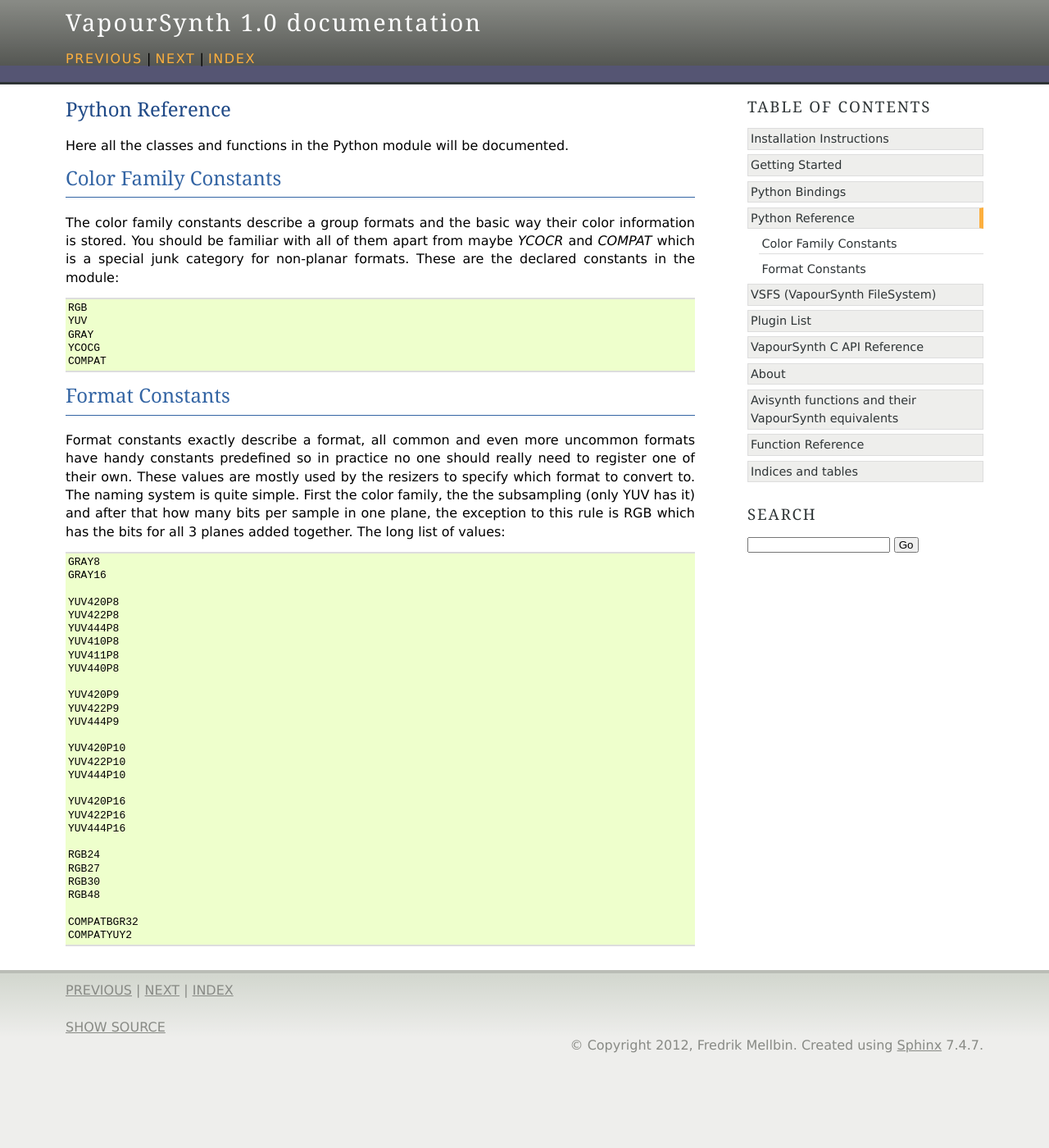
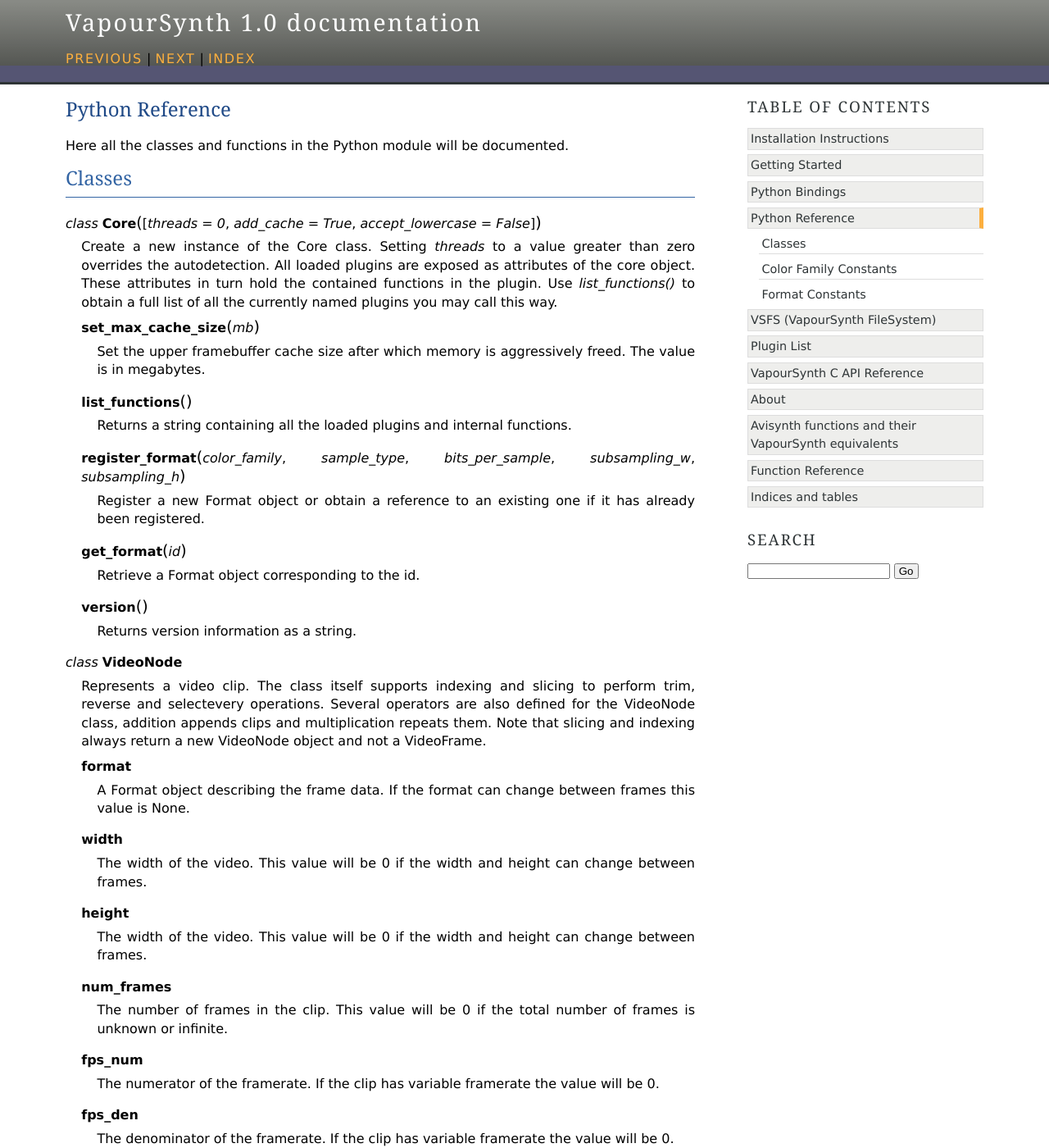
Before and after one commit to vapoursynth/vapoursynth, a Sphinx documentation site: the page built from doc/pythonreference.rst, in a window 1280 px wide and 1400 px high. Shown: the whole window at 82% size. Built offline with Sphinx 7.4.7, drawn with Linux system fonts in a browser that asks for light colours; formulas are drawn with MathJax 3; some of the changed text lies outside the part shown.

Commit message:
Document all important python classes
git-svn-id: http://vapoursynth.googlecode.com/svn/trunk@326 f9120d27-2007-6f97-8312-0f4ebfa7710f

```diff
--- a/doc/pythonreference.rst
+++ b/doc/pythonreference.rst
@@ -1,6 +1,160 @@
 Python Reference
 ================
 Here all the classes and functions in the Python module will be documented.
+
+Classes
+#######
+.. py:class:: Core([threads = 0, add_cache = True, accept_lowercase = False])
+
+   Create a new instance of the Core class. Setting *threads* to a value greater than zero overrides the autodetection.
+   All loaded plugins are exposed as attributes of the core object. These attributes in turn hold the contained functions in the plugin.
+   Use *list_functions()* to obtain a full list of all the currently named plugins you may call this way.
+
+   .. py:method:: set_max_cache_size(mb)
+
+      Set the upper framebuffer cache size after which memory is aggressively freed. The value is in megabytes.
+
+   .. py:method:: list_functions()
+
+      Returns a string containing all the loaded plugins and internal functions.
+
+   .. py:method:: register_format(color_family, sample_type, bits_per_sample, subsampling_w, subsampling_h)
+
+      Register a new Format object or obtain a reference to an existing one if it has already been registered.
+
+   .. py:method:: get_format(id)
+
+      Retrieve a Format object corresponding to the id.
+
+   .. py:method:: version()
+
+      Returns version information as a string.
+
+.. py:class:: VideoNode
+
+   Represents a video clip. The class itself supports indexing and slicing to perform trim, reverse and selectevery operations.
+   Several operators are also defined for the VideoNode class, addition appends clips and multiplication repeats them.
+   Note that slicing and indexing always return a new VideoNode object and not a VideoFrame.
+
+   .. py:attribute:: format
+
+      A Format object describing the frame data. If the format can change between frames this value is None.
+
+   .. py:attribute:: width
+
+      The width of the video. This value will be 0 if the width and height can change between frames.
+
+   .. py:attribute:: height
+
+      The width of the video. This value will be 0 if the width and height can change between frames.
+
+   .. py:attribute:: num_frames
+
+      The number of frames in the clip. This value will be 0 if the total number of frames is unknown or infinite.
+
+   .. py:attribute:: fps_num
+
+      The numerator of the framerate. If the clip has variable framerate the value will be 0.
+
+   .. py:attribute:: fps_den
+
+      The denominator of the framerate. If the clip has variable framerate the value will be 0.
+
+   .. py:attribute:: flags
+
+      Special flags set for this clip. This attribute should normally be ignored.
+
+   .. py:method:: get_frame(n)
+
+      Returns a VideoFrame from position n.
+
+   .. py:method:: output(fileobj[, y4m = False, prefetch = 0, progress_update = None])
+
+      Write the whole clip to the specified file handle. It is possible to pipe to stdout by specifying *sys.stdout* as the file.
+      YUV4MPEG2 headers will be appended when *y4m* is true.
+      The current progress can be reported by passing a callback function of the form *func(current_frame, total_frame)* to *progress_update*.
+      The *prefetch* argument is only for debugging purposes.
+
+.. py:class:: VideoFrame
+
+      This class represents a video frame and all metadata attached to it.
+
+   .. py:attribute:: format
+
+      A Format object describing the frame data.
+
+   .. py:attribute:: width
+
+      The width of the frame.
+
+   .. py:attribute:: height
+
+      The height of the frame.
+
+   .. py:attribute:: readonly
+
+      If *readonly* is True the frame data and properties cannot be modified.
+
+   .. py:attribute:: props
+
+      This attribute holds all the frame's properties mapped as sub-attributes.
+
+   .. py:method:: copy()
+
+      Returns a writable copy of the frame.
+
+   .. py:method:: get_read_ptr(plane)
+
+      Returns a pointer to the raw frame data. The data may not be modified.
+
+   .. py:method:: get_write_ptr(plane)
+
+      Returns a pointer to the raw frame data. It may be written to using ctypes or some other similar python package.
+
+   .. py:method:: get_stride(plane)
+
+      Returns the stride between lines in a *plane*.
+
+.. py:class:: Format
+
+   This class represents all information needed to describe a frame format. It holds the general color type, subsampling, number of planes and so on.
+   The names map directly to the C API so consult it for more detailed information.
+
+   .. py:attribute:: id
+
+      A unique *id* identifying the format.
+
+   .. py:attribute:: name
+
+      A human readable name of the format.
+
+   .. py:attribute:: color_family
+
+      Which group of colorspaces the format describes.
+
+   .. py:attribute:: sample_type
+
+      If the format is integer or floating point based.
+
+   .. py:attribute:: bits_per_sample
+
+      How many bits are used to store one sample in one plane.
+
+   .. py:attribute:: bytes_per_sample
+
+      The actual storage is padded up to 2^n bytes for efficiency.
+
+   .. py:attribute:: subsampling_w
+
+      The subsampling for the second and third plane in the horizontal direction.
+
+   .. py:attribute:: subsampling_h
+
+      The subsampling for the second and third plane in the vertical direction.
+
+   .. py:attribute:: num_planes
+
+      The number of planes the format has.
 
 Color Family Constants
 ######################
```
Also changed, not shown: 1 other file.
